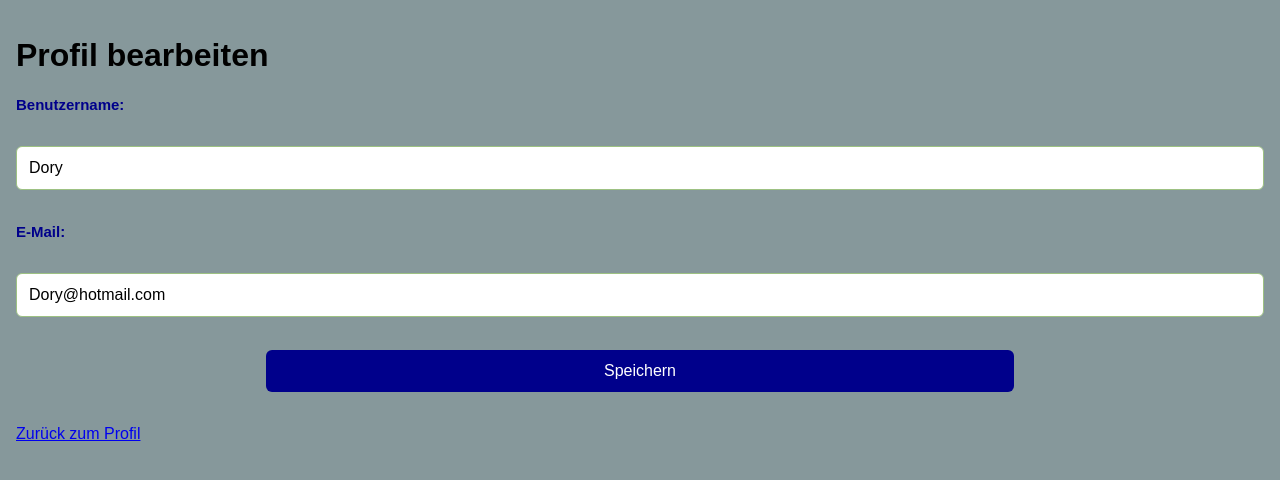
After one commit to JJP04/SkSy-Gruppe-C, a Flask app: page /profil/bearbeiten in a window 1280 px wide. The commit adds this page. Shown: the top 480 px of the page. Run offline with Flask 3, Linux system fonts and the light colour scheme; a user stored in the database is signed in.

Commit message:
Benutzername und email ändern

```diff
--- a/rezeptapp/app/dashboard.py
+++ b/rezeptapp/app/dashboard.py
@@ -1,4 +1,4 @@
-from flask import Blueprint, render_template, flash, redirect, url_for
+from flask import Blueprint, render_template, flash, redirect, url_for, request
 from flask_login import login_required, current_user, logout_user
 from .models import User
 from .extensions import db
@@ -32,3 +32,19 @@ def profil_loeschen():
         flash("Dein Profil wurde erfolgreich gelöscht.", "info")
 
     return redirect(url_for("auth.login"))
+
+@dashboard_bp.route('/profil/bearbeiten', methods=['GET', 'POST'])
+@login_required
+def profil_bearbeiten():
+    if request.method == 'POST':
+        neuer_name = request.form.get('username')
+        neue_email = request.form.get('email')
+
+        current_user.username = neuer_name
+        current_user.email = neue_email
+
+        db.session.commit()
+        flash('Profil aktualisiert.', 'success')
+        return redirect(url_for('dashboard.profil'))
+
+    return render_template('profil_bearbeiten.html', user=current_user)
--- /dev/null
+++ b/rezeptapp/app/templates/profil_bearbeiten.html
@@ -0,0 +1,24 @@
+<!DOCTYPE html>
+<html lang="de">
+<head>
+    <meta charset="UTF-8">
+    <title>Profil bearbeiten</title>
+    <link rel="stylesheet" href="{{ url_for('static', filename='style.css') }}">
+</head>
+<body>
+    <h1>Profil bearbeiten</h1>
+
+    <form method="POST">
+        <label for="username">Benutzername:</label><br>
+        <input type="text" name="username" value="{{ user.username }}" required><br><br>
+
+        <label for="email">E-Mail:</label><br>
+        <input type="email" name="email" value="{{ user.email }}" required><br><br>
+
+        <button type="submit">Speichern</button>
+    </form>
+
+    <br>
+    <a href="{{ url_for('dashboard.profil') }}">Zurück zum Profil</a>
+</body>
+</html>
--- a/rezeptapp/app/templates/profile.html
+++ b/rezeptapp/app/templates/profile.html
@@ -18,6 +18,9 @@
             Profil löschen
         </button>
     </form>
+    <a href="{{ url_for('dashboard.profil_bearbeiten') }}">
+    <button>Benutzername / E-Mail bearbeiten</button>
+</a>
 
 
 </body>
```
Also changed, not shown: rezeptapp/app/instance/database.db.
